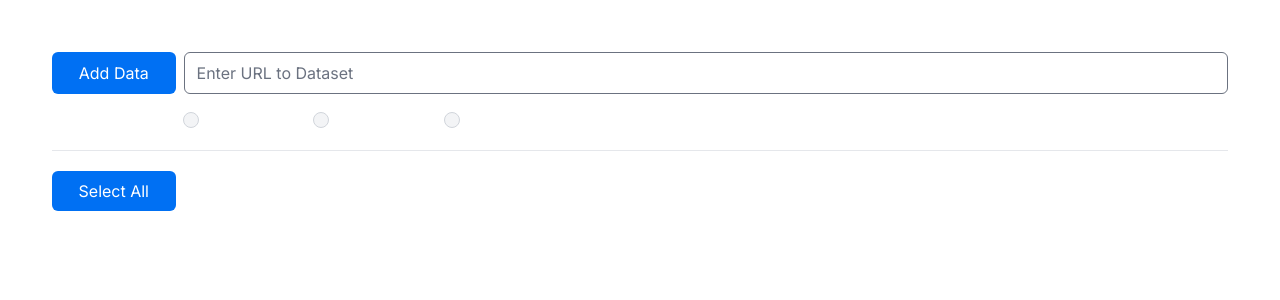
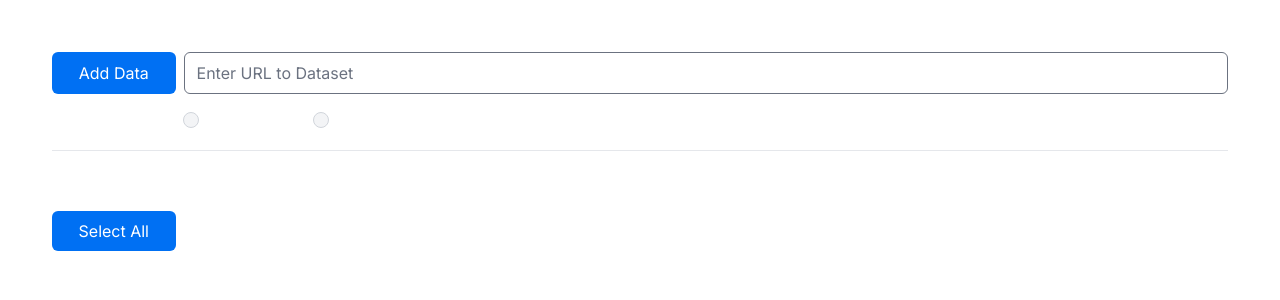
Before and after one commit to eebbesen/nephridium-ts, a Next.js app: page / in a window 1280 px wide. Shown: the top 300 px of the page. Built offline with nearby package versions, Linux system fonts and the light colour scheme.

Commit message:
adding column output to page

```diff
--- a/src/app/page.tsx
+++ b/src/app/page.tsx
@@ -26,6 +26,7 @@ export default function Page() {
           workingUrl={workingUrl}
           setWorkingUrl={setWorkingUrl}
         />
+        <hr></hr>
         <LoadingIndicator loadingState={loadingState} />
       </main>
     )
@@ -38,7 +39,7 @@ export default function Page() {
           setWorkingUrl={setWorkingUrl}
         />
         <hr></hr>
-        <DataTable data={data} columns={columns} />
+        <DataTable data={data} columns={columns} url={url} />
       </main>
     )
 }
--- a/src/app/ui/dataSearch.tsx
+++ b/src/app/ui/dataSearch.tsx
@@ -37,7 +37,7 @@ export default function DataSearch({
             </legend>
             <Vendor vendor={'ArcGIS'} />
             <Vendor vendor={'Socrata'} />
-            <Vendor vendor={'Raw'} />
+            {/* <Vendor vendor={'Raw'} /> */}
           </div>
         </div>
       </fieldset>
--- a/src/app/ui/dataTable.tsx
+++ b/src/app/ui/dataTable.tsx
@@ -1,8 +1,9 @@
 import { useState } from 'react'
 import DataHeaderRow from './dataHeaderRow'
 import { DataRowMemo } from './dataRow'
+import Output from './output'
 
-export default function DataTable({ data, columns }: any) {
+export default function DataTable({ data, columns, url }: any) {
   const [selected, setSelected] = useState([])
 
   // todo: consider a ref here
@@ -16,6 +17,11 @@ export default function DataTable({ data, columns }: any) {
 
   return (
     <>
+      <div id="output" className="grid gap-2 sm:grid-cols-2 md:grid-cols-9">
+        <div className="col-start-1 col-end-10">
+          <Output columns={columns} selected={selected} url={url} />
+        </div>
+      </div>
       <div
         id="toggle-all-div"
         className="grid gap-2 sm:grid-cols-2 md:grid-cols-9"
--- /dev/null
+++ b/src/app/ui/output.tsx
@@ -0,0 +1,19 @@
+import { stripParams } from '../lib/util/transformer'
+
+export default function Output({
+  columns,
+  selected,
+  url,
+}: {
+  columns: string[]
+  selected: string[]
+  url: string
+}) {
+  const toRemove = columns.filter((c: string) => !selected.includes(c))
+  const transformedUrl = stripParams(url)
+  return (
+    <div className="overflow-auto text-sm">
+      <p>{`to_remove=${toRemove.join(',')}&url=${transformedUrl}`}</p>
+    </div>
+  )
+}
```
Also changed, not shown: 2 other files (tests, documents, lock files or other folders).
